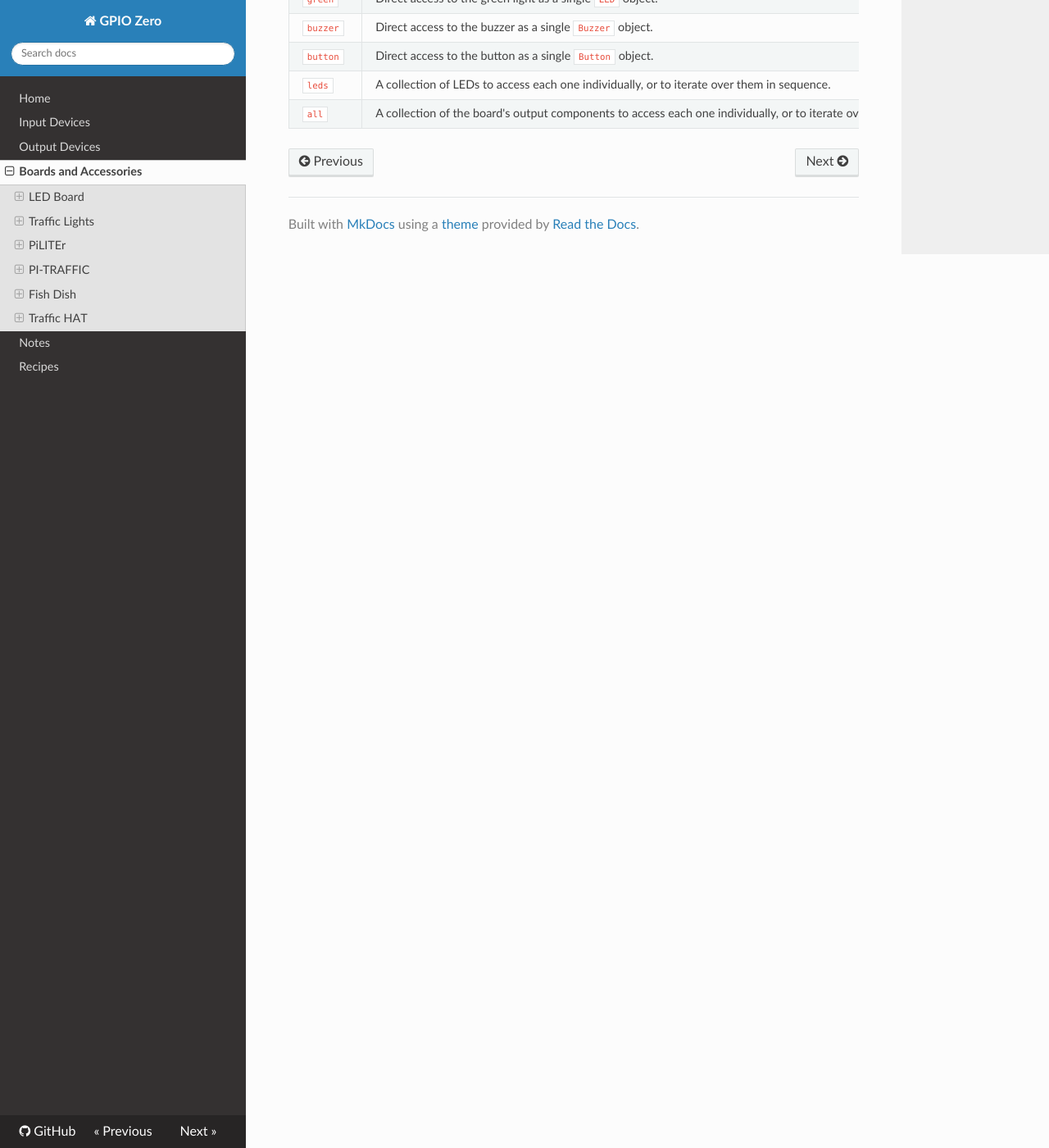
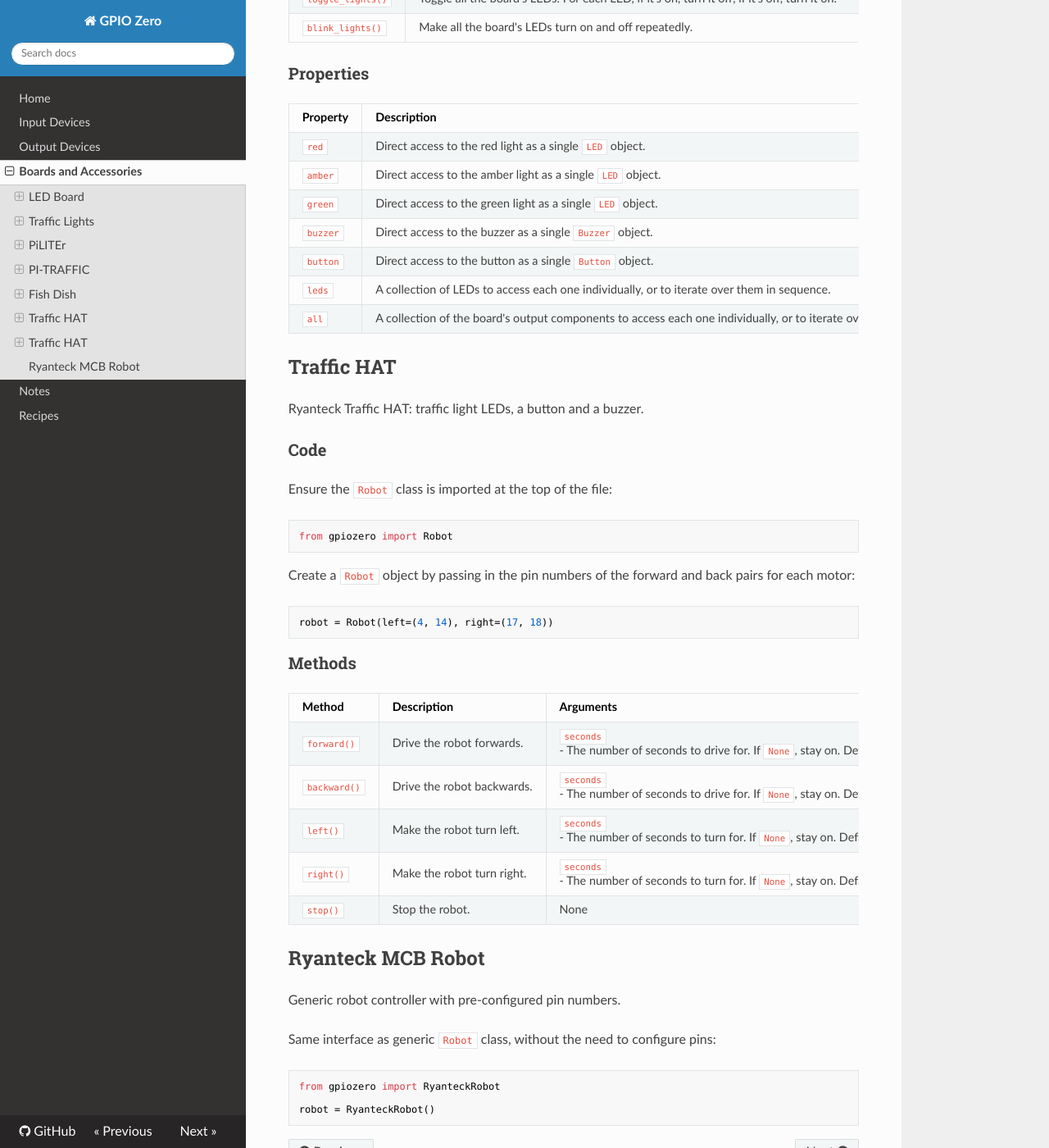
Before and after one commit to gpiozero/gpiozero, an MkDocs documentation site: the page built from docs/boards.md, in a window 1280 px wide and 1400 px high, scrolled down 5538 px. Shown: the whole window at 82% size. Built offline with MkDocs 1.6.1, drawn with Linux system fonts in a browser that asks for light colours; nearby versions of some CDN libraries; old or Windows-style settings are respelled for this version of MkDocs.

Commit message:
Add documentation for Motor, Robot and RyanteckRobot

````diff
--- a/docs/boards.md
+++ b/docs/boards.md
@@ -7,6 +7,8 @@ These additional interfaces have been provided to group collections of component
 ## LED Board
 
 A Generic LED Board or collection of LEDs.
+
+### Code
 
 Ensure the `LEDBoard` class is imported at the top of the file:
 
@@ -38,6 +40,8 @@ leds = LEDBoard([2, 3, 4, 5, 6])
 ## Traffic Lights
 
 Generic Traffic Lights set.
+
+### Code
 
 Ensure the `TrafficLights` class is imported at the top of the file:
 
@@ -78,6 +82,8 @@ traffic = TrafficLights(2, 3, 4)
 ## PiLITEr
 
 Ciseco Pi-LITEr: strip of 8 very bright LEDs.
+
+### Code
 
 Ensure the `PiLiter` class is imported at the top of the file:
 
@@ -148,6 +154,8 @@ To use the PI-TRAFFIC board on another set of pins, just use the generic `Traffi
 
 Pi Supply Fish Dish: traffic light LEDs, a button and a buzzer.
 
+### Code
+
 Ensure the `FishDish` class is imported at the top of the file:
 
 ```python
@@ -189,6 +197,8 @@ fish = FishDish()
 
 Ryanteck Traffic HAT: traffic light LEDs, a button and a buzzer.
 
+### Code
+
 Ensure the `TrafficHat` class is imported at the top of the file:
 
 ```python
@@ -225,3 +235,43 @@ traffic = TrafficHat()
 | `button` | Direct access to the button as a single `Button` object. | LED |
 | `leds`   | A collection of LEDs to access each one individually, or to iterate over them in sequence. | Tuple |
 | `all`    | A collection of the board's output components to access each one individually, or to iterate over them in sequence. | Tuple |
+
+## Traffic HAT
+
+Ryanteck Traffic HAT: traffic light LEDs, a button and a buzzer.
+
+### Code
+
+Ensure the `Robot` class is imported at the top of the file:
+
+```python
+from gpiozero import Robot
+```
+
+Create a `Robot` object by passing in the pin numbers of the forward and back pairs for each motor:
+
+```python
+robot = Robot(left=(4, 14), right=(17, 18))
+```
+
+### Methods
+
+| Method | Description | Arguments |
+| ------ | ----------- | --------- |
+| `forward()` | Drive the robot forwards. | `seconds` - The number of seconds to drive for. If `None`, stay on. Default: `None` |
+| `backward()` | Drive the robot backwards. | `seconds` - The number of seconds to drive for. If `None`, stay on. Default: `None` |
+| `left()` | Make the robot turn left. | `seconds` - The number of seconds to turn for. If `None`, stay on. Default: `None` |
+| `right()` | Make the robot turn right. | `seconds` - The number of seconds to turn for. If `None`, stay on. Default: `None` |
+| `stop()` | Stop the robot. | None |
+
+## Ryanteck MCB Robot
+
+Generic robot controller with pre-configured pin numbers.
+
+Same interface as generic `Robot` class, without the need to configure pins:
+
+```python
+from gpiozero import RyanteckRobot
+
+robot = RyanteckRobot()
+```
````
Also changed, not shown: docs/outputs.md (+5 -11 lines), 2 other files.
